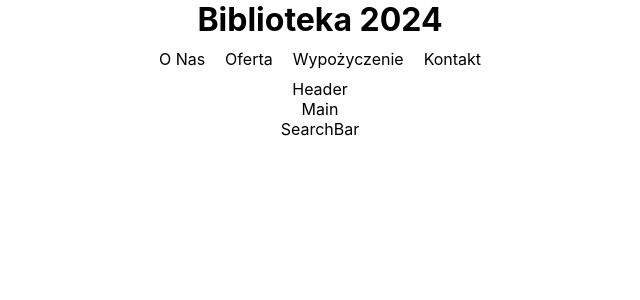
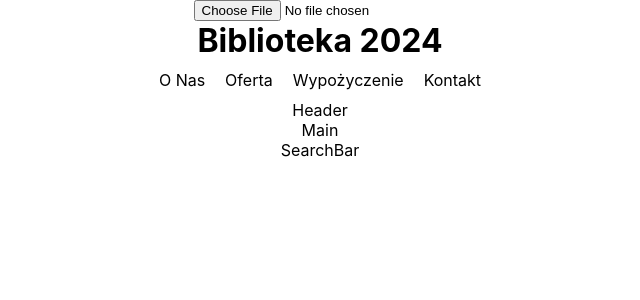
Before and after one commit to marcinoles87/biblioteka, a React (Create React App) app: page / in a window 1280 px wide. Shown: the top 300 px of the page, without its empty margins (320-960 px from the left). Built offline with nearby package versions, Linux system fonts and the light colour scheme.

Commit message:
add components

```diff
--- a/package.json
+++ b/package.json
@@ -7,6 +7,7 @@
     "@testing-library/jest-dom": "^6.6.3",
     "@testing-library/react": "^16.3.0",
     "@testing-library/user-event": "^13.5.0",
+    "axios": "^1.8.4",
     "gh-pages": "^6.3.0",
     "react": "^19.1.0",
     "react-dom": "^19.1.0",
--- a/src/App.js
+++ b/src/App.js
@@ -5,17 +5,59 @@ import Nav from './components/Nav';
 import Header from './components/Header';
 import Main from './components/Main';
 import SearchBar from './components/SearchBar';
+import dataFile from '../src/backend/data.txt';
+import { useState } from 'react';
+
 
 
 function App() {
+
+
+
+  const [datas , setDatas] = useState('')
+
+
+    const handleFileRead = (e) =>{
+
+      const file = e.target.files[0]
+      const reader = new FileReader();
+      reader.readAsText(file)
+
+
+  reader.onload = (e) => {
+
+    const respo = e.target.result
+
+    // setDatas(file)
+      console.log(respo)
+
+
+      setDatas(reader.result)
+    }
+
+
+
+
+
+  }
+
+
   return (
     <div className="App">
+
+<input type="file" onChange={handleFileRead} />
+
+
+
 
       <Routes>
 
         <Route path='*' element={
           <>
           <h1>Biblioteka 2024</h1>
+          {datas}
+
+
           <Nav></Nav>
           <Header></Header>
           <Main></Main>
```
Also changed, not shown: src/backend/data.txt (added), 1 other file (tests, documents, lock files or other folders).
